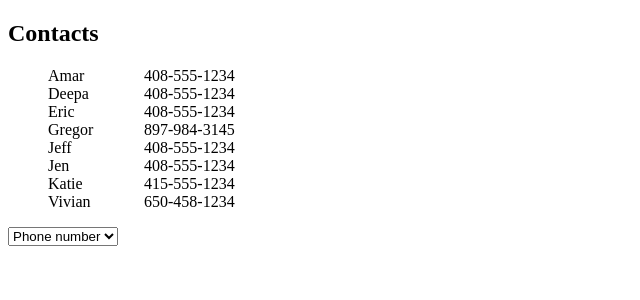
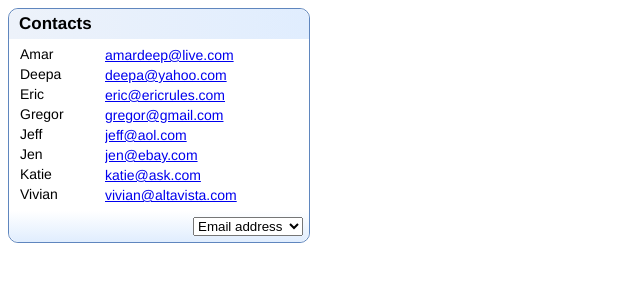
Before and after one commit to brgibson/www, a PHP site: page /contacts/contacts.html in a window 1280 px wide. Shown: the top 300 px of the page, without its empty margins (0-640 px from the left). Run offline with PHP 8.4, Linux system fonts and the light colour scheme.

Commit message:
contacs - css javascript and markup changes - getting closer - need to get spacing between names and details cleaned up - need to fix border on box

```diff
--- a/contacts/buildDefaultDisplayEventHandler.js
+++ b/contacts/buildDefaultDisplayEventHandler.js
@@ -2,21 +2,24 @@
  * A function which returns the an event handler for the default contacts display.
  * It supports email and phone number options.
  *
- * @param {HTMLElement[]} emailElements   - the email address DOM elements that you want to show/hide
- * @param {HTMLElement[]} phoneElements   - the phone number  DOM elements that you want to show/hide
- * @param      {function} reorder         - a no-arg function that reorders the phone and email elements
+ * @param (HTMLElement)   contactsContainer - the container DOM element of the contacts
+ * @param {HTMLElement[]} emailElements     - the email address DOM elements that you want to show/hide
+ * @param {HTMLElement[]} phoneElements     - the phone number  DOM elements that you want to show/hide
  */
-var buildDefaultDisplayEventHandler = function(emailElements, phoneElements, reorder) {
+var buildDefaultDisplayEventHandler = function(contactsContainer, emailElements, phoneElements) {
 
 
     /* todo - swap the order of the phone number and the email */
 
     /* setup */
-    var show = function(elems, doNotShowFlag) {
+    var selectorToPrepend = "show ",
+        show = function(elems, doNotShow) {
             for (var i = 0; i < elems.length; i++) {
                 var currentSelector = elems[i].className;
-                if (doNotShowFlag) {
-                    elems[i].className = (currentSelector == "phone" || currentSelector == "email") ? currentSelector : currentSelector.substring(4); //fix this bug
+                if (doNotShow) {
+                    elems[i].className = (currentSelector == "phone" || currentSelector == "email")
+                                            ? currentSelector
+                                            : currentSelector.substring(selectorToPrepend.length);
                 } else {
                     elems[i].className = "show " + currentSelector;
                 }
@@ -24,6 +27,13 @@ var buildDefaultDisplayEventHandler = function(emailElements, phoneElements, reo
         },
         hide = function(elems) {
             return show(elems, true);
+        },
+
+        isPhoneFirst = false,
+        reorder = function(type) {
+            contactsContainer.className = isPhoneFirst ? contactsContainer.className.substring(0, 8)
+                                                       : contactsContainer.className + " phoneFirst";
+            isPhoneFirst != isPhoneFirst;
         };
 
     /* return the event handler */
@@ -40,12 +50,12 @@ var buildDefaultDisplayEventHandler = function(emailElements, phoneElements, reo
             case "email":
                 show(emailElements);
                 hide(phoneElements);
-                reorder()
+                reorder("email")
                 break;
             case "phone":
                 hide(emailElements);
                 show(phoneElements);
-                reorder();
+                reorder("phone");
                 break;
         }
     };
--- a/contacts/contacts.css
+++ b/contacts/contacts.css
@@ -1,12 +1,59 @@
-dl, dt, dd{
+/* resets */
+body {
+    font-family: helvetica;
+    font-size: 14px;
+}
+dl, dt, dd, h1, ul {
     margin: 0;
     padding: 0;
 }
+
+/* candy coating */
+.widgetContainer {
+    border: #5f86be solid 1px;
+    border-radius: 10px;
+    width: 300px;
+}
+.widgetContainer ul {
+    padding: 6px 0;
+}
+.widgetContainer dl {
+    padding: 0 10px;
+}
+.widgetContainer h1 {
+    background-color: #e0edfe; /* fallback */
+    background-image: linear-gradient(to left, #e0edfe, #edf2fa);
+    font-size: 17px;
+    margin: 0;
+    padding: 5px 10px;
+}
+.widgetContainer {
+    border-radius: 10px;
+}
+.widgetContainer h1 {
+    border-radius: 10px 10px 0 0;
+}
+.widgetContainer div {
+    border-radius: 0 0 10px 10px;
+}
+.widgetContainer .dropdown {
+    background-color: #e0edfe; /* fallback */
+    background-image: linear-gradient(to top, #e0edfe, #ffffff);
+    overflow: auto;
+	width: 100%
+}
+.widgetContainer select {
+    float: right;
+    margin: 6px
+}
+
+/* functional css */
 .contacts > dl {
     position: relative;
+    padding-bottom: 2px
 }
 .contacts .name {
-    width: 6em;
+    width: 140px;
 }
 .contacts .address span {
     display: block;
@@ -54,28 +101,44 @@ dl, dt, dd{
     white-space: nowrap;
     width: auto;
 }
+.contacts > dl,
+.contacts > dl .details {
+    border: transparent solid 1px;
+}
+.contacts > dl:hover {
+    border: #5f86be solid 1px;
+}
+.contacts > dl:hover .details {
+    border-right: #5f86be solid 1px;
+    border-bottom: #5f86be solid 1px;
+}
 .contacts > dl:hover,
 .contacts > dl:hover .details {
-    background-color: lightpink; /* slightly different color for the un-pinned hover state */
+    background-color: #f2f2f2; /* slightly different color for the un-pinned hover state */
     z-index: 2;
 }
 .contacts > .pinned,
 .contacts > .pinned .details,
 .contacts > .pinned:hover,
 .contacts > .pinned:hover .details { /* slightly different color for the pinned state */
-    background-color: pink;
+    background-color: #e9e9e9;
     z-index: 2;
+    box-shadow: 3px 7px 14px 7px #cccccc;
+}
+.contacts > .pinned .details,
+.contacts > .pinned:hover .details {
+    box-shadow: 3px 28px 30px -8px #cccccc;
 }
 
 .phoneFirst .pinned .details .email,
 .phoneFirst > dl:hover .details .email {
     position: relative;
-    top: 18px;
+    top: 16px; /* two more than the font-size */
 }
 .phoneFirst .pinned .details .phone,
 .phoneFirst > dl:hover .details .phone {
     position: relative;
-    top: -18px;
+    top: -16px; /* two more than the font-size */
 }
 
 /* CSS Transitions - not important so only using the non-browser targeted version - also not sure if I like them, but felt like playing :) */
--- a/contacts/contacts.html
+++ b/contacts/contacts.html
@@ -6,7 +6,7 @@
         <link rel="stylesheet" href="./contacts.css">
     </head>
     <body>
-        <section> <!-- todo - how does the section element degrade in older browsers? -->
+        <section class="widgetContainer"> <!-- todo - how does the section element degrade in older browsers? -->
             <h1>Contacts</h1> <!-- todo - do I want to use an h1 here? - reference to consider: http://webdesign.tutsplus.com/articles/the-truth-about-multiple-h1-tags-in-the-html5-era--webdesign-16824 -->
 
             <!-- todo - we will need to associate an image with this user -->
@@ -16,10 +16,12 @@
                 <!-- todo - it might be nice to put a placeholder contacts list here, so there isn't a pop in when we load the contacts -->
             </ul>
 
-            <select id="defaultDisplay">
-                <option value="phone">Phone number</option>
-                <option value="email">Email address</option>
-            </select>
+            <div class="dropdown">
+                <select id="defaultDisplay">
+                    <option value="email">Email address</option>
+                    <option value="phone">Phone number</option>
+                </select>
+            </div>
         </section>
 
         <script src="./tabularContactData.js"></script> <!-- contains a single string (tabularContactData) containing all of the contacts -->
@@ -75,28 +77,17 @@
                     }
                 })();
 
-                var isPhoneFirst = false;
-                var blah = function() {
-                    contactsContainer.className = isPhoneFirst ? contactsContainer.className.substring(0, 8)
-                                                               : contactsContainer.className + " phoneFirst";
-                    isPhoneFirst = !isPhoneFirst;
-                };
-
                 //attach the event handler
                 var defaultDisplyInput = document.getElementById("defaultDisplay");
                 defaultDisplyInput.onchange = (function() {
-
-
-
-
-                    var eventHandler = buildDefaultDisplayEventHandler(emailElements, phoneElements, blah);
+                    var eventHandler = buildDefaultDisplayEventHandler(contactsContainer, emailElements, phoneElements);
                     return function() {
                         eventHandler(defaultDisplyInput.value);
                     };
                 })();
 
-                //show the elements based on the deafult selection
-                document.getElementById("defaultDisplay").onchange(defaultDisplyInput.value);
+                /* reorder the email and phone elements, based on the order of the select list */
+                defaultDisplyInput.onchange();
             })();
         </script>
         <!-- todo - it might be cool to add a search function -->
--- a/contacts/convertTabularContactData.js
+++ b/contacts/convertTabularContactData.js
@@ -83,13 +83,13 @@ var convertTabularContactData = (function() {
         var _encodeSpecialCharactersFlag;
 
         /* helper function */
-        function encodeSpecialCharacters(str) {
+        var encodeSpecialCharacters = function(str) {
             return str
                     .replace(/</g, "&lt;")
                     .replace(/>/g, "&gt;")
                     .replace(/\//g, "&frasl;")
                     ;
-        }
+        };
 
         /* object to be returned */
         return {
@@ -113,11 +113,13 @@ var convertTabularContactData = (function() {
                                         "</dd>" +
 
                                         "<dt>Phone Number</dt>" +
-                                        "<dd class='phone' data-type='phone' itemprop='telephone'>"+ _dataParser.getPhone() +"</dd>" +
+                                        "<dd class='phone' data-type='phone'>" +
+                                            "<a href='tel:"+ _dataParser.getPhone() +" itemprop='telephone'>"+ _dataParser.getPhone() +"</a>" +
+                                        "</dd>" +
 
                                         "<dt>Address</dt>" +
                                         "<dd class='address' itemprop='address' itemscope itemtype='http://schema.org/PostalAddress'>" +
-                                            "<span class='hidden' itemprop='streetAddress'>" + _dataParser.getAddressLine1() +' '+ _dataParser.getAddressLine2() +"</span>" + // todo - hide this guy - added for schema.org markup
+                                            "<meta class='none' itemprop='streetAddress' content='" + _dataParser.getAddressLine1() + " " + _dataParser.getAddressLine2() + "'>" + // added for schema.org microcontent
                                             "<span>" + _dataParser.getAddressLine1() + " - <a href='"+ _dataParser.getMapUrl() +"'>map</a></span>" +
                                             (_dataParser.getAddressLine2() ? "<span>" + _dataParser.getAddressLine2() + "</span>" : "") +
                                             "<span class='city' itemprop='addressLocality'>"+ _dataParser.getCity() +"</span>, " +
```
